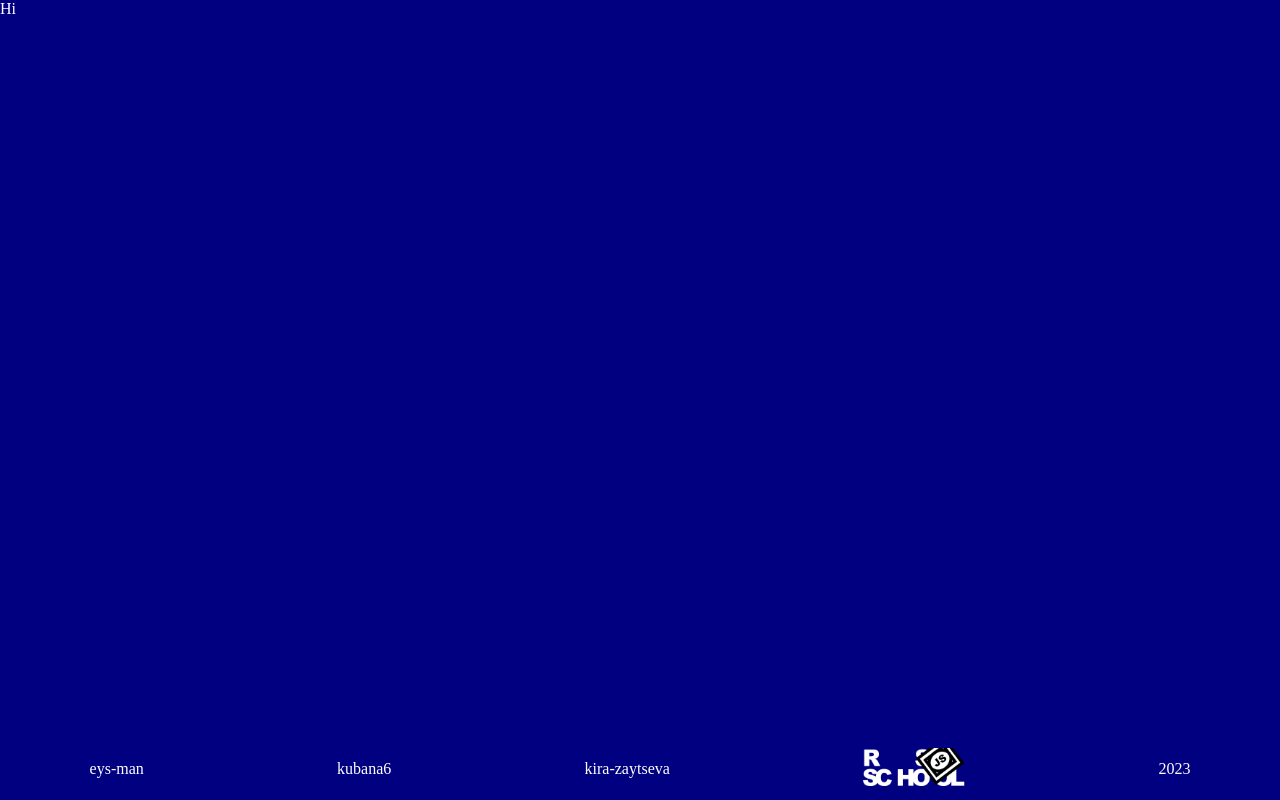
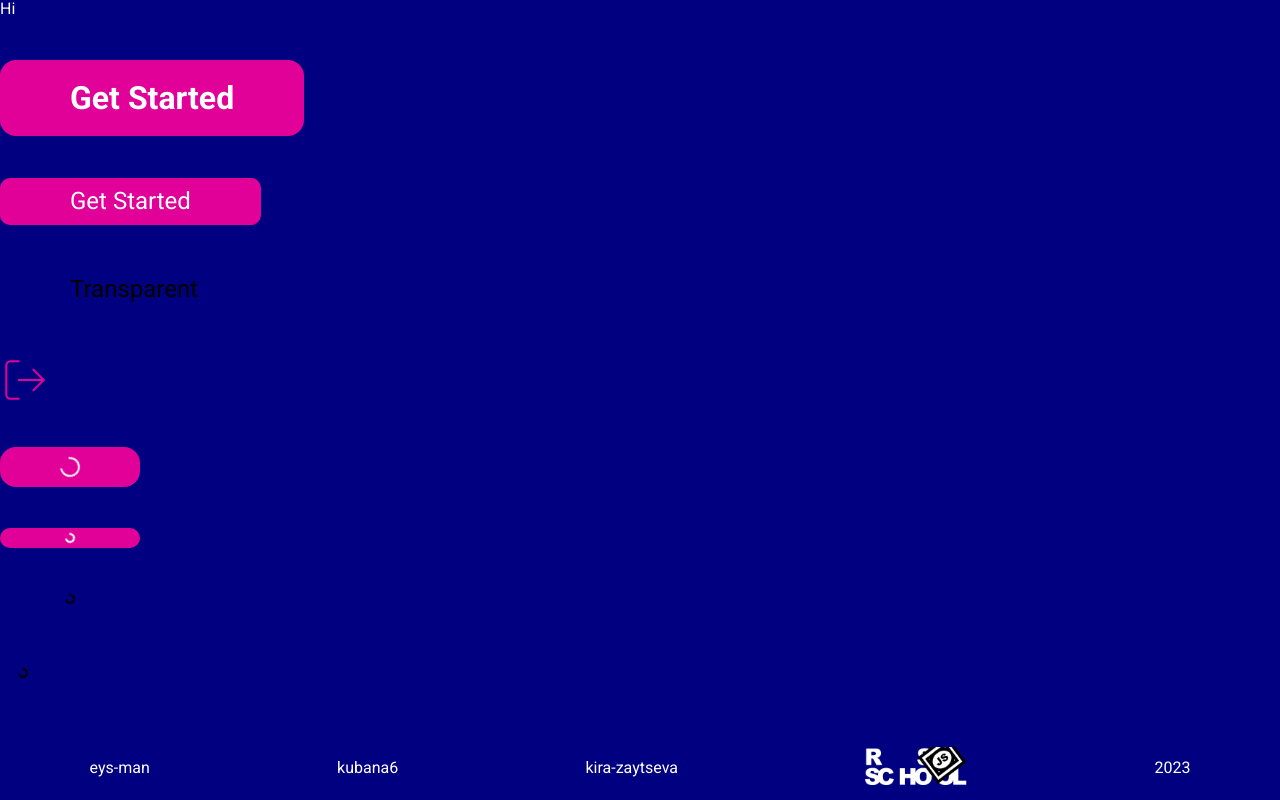
Before and after one commit to kira-zaytseva/graphiql-app, a Next.js app: page / in a window 1280 px wide. Built offline with nearby package versions, Linux system fonts and the light colour scheme.

Commit message:
refactor: refactor style

```diff
--- a/src/pages/style.scss
+++ b/src/assets/styles/global.scss
@@ -1,5 +1,4 @@
-@import './../assets/styles/variables.scss';
-@import './../assets/styles/normalize.css';
+@import './variables.scss';
 
 *,
 *::before,
@@ -8,10 +7,11 @@
 }
 
 body {
+  font-family: 'Roboto', sans-serif;
+  font-size: 1rem;
+  font-weight: 400;
   background-color: $mainBg;
   color: $white;
-  font-weight: 400;
-  font-size: 1rem;
   overflow-y: hidden;
 }
 
--- a/src/assets/styles/variables.scss
+++ b/src/assets/styles/variables.scss
@@ -4,3 +4,14 @@ $mainBg: #000080;
 $pink: #e10098;
 $red: #ff0000;
 $white: #fff;
+
+$spinner-animation: spinner-rotate 0.8s linear infinite;
+
+@keyframes spinner-rotate {
+  0% {
+    transform: translate(-50%, -50%) rotate(0deg);
+  }
+  100% {
+    transform: translate(-50%, -50%) rotate(360deg);
+  }
+}
--- a/src/components/Button/index.tsx
+++ b/src/components/Button/index.tsx
@@ -1,5 +1,5 @@
 import React, { MouseEventHandler } from 'react';
-import styles from './index.module.css';
+import styles from './style.module.scss';
 
 type ButtonProps = {
   onClick: MouseEventHandler<HTMLButtonElement>;
--- a/src/components/Button/index.module.css
+++ b/src/components/Button/style.module.scss
@@ -1,13 +1,17 @@
+@import './../../assets/styles/variables.scss';
+
 .button {
+  width: fit-content;
   position: relative;
   padding: 10px 70px;
   font-size: 24px;
   border-radius: 10px;
   border: 0;
   cursor: pointer;
-  background-color: var(--pink);
-  color: var(--white);
+  background-color: $pink;
+  color: $white;
   transition: opacity 0.3s ease;
+
 }
 
 .spinner {
@@ -17,10 +21,10 @@
   transform: translate(-50%, -50%);
   width: 10px;
   height: 10px;
-  border: 2px solid var(--white);
+  border: 2px solid $white;
   border-top-color: transparent;
   border-radius: 50%;
-  animation: var(--spinner-animation);
+  animation: $spinner-animation;
 }
 
 .button:hover {
@@ -52,15 +56,11 @@
 
 .transparent {
   background: transparent;
-  color: var(--black);
+  color: $black;
 }
 
-.transparent .spinner {
-  border: 2px solid var(--black);
+.transparent .spinner,
+.iconButton .spinner {
+  border: 2px solid $black;
   border-top-color: transparent;
 }
-
-.iconButton .spinner {
-  border: 2px solid var(--black);
-  border-top-color: transparent;
-}
--- a/src/pages/_app.tsx
+++ b/src/pages/_app.tsx
@@ -1,6 +1,8 @@
 import Head from 'next/head';
 import { AppProps } from 'next/app';
-import './style.scss';
+
+import '../assets/styles/normalize.css';
+import '../assets/styles/global.scss';
 
 const MyApp = ({ Component, pageProps }: AppProps): JSX.Element => {
   return (
--- /dev/null
+++ b/src/pages/_document.tsx
@@ -0,0 +1,20 @@
+import { Html, Head, Main, NextScript } from 'next/document';
+
+export default function Document() {
+  return (
+    <Html>
+      <Head>
+        <link rel="preconnect" href="https://fonts.googleapis.com"></link>
+        <link rel="preconnect" href="https://fonts.gstatic.com" crossOrigin=""></link>
+        <link
+          href="https://fonts.googleapis.com/css2?family=Roboto:ital,wght@0,400;0,700;1,400;1,700&display=swap"
+          rel="stylesheet"
+        ></link>
+      </Head>
+      <body>
+        <Main />
+        <NextScript />
+      </body>
+    </Html>
+  );
+}
--- a/src/pages/index.tsx
+++ b/src/pages/index.tsx
@@ -1,9 +1,90 @@
+import Button from '../components/Button';
 import Footer from '../components/Footer';
 
 const Home = (): JSX.Element => {
   return (
     <>
       <p>Hi</p>
+      <Button onClick={() => {}} size="large">
+        Get Started
+      </Button>
+      <Button onClick={() => {}} size="small">
+        Get Started
+      </Button>
+      <Button onClick={() => {}} size="small" isTransparent>
+        Transparent
+      </Button>
+      <Button onClick={() => {}} isIcon>
+        <svg
+          width="50"
+          height="50"
+          viewBox="0 0 50 50"
+          fill="none"
+          xmlns="http://www.w3.org/2000/svg"
+        >
+          <path
+            d="M18.75 43.75H10.4167C9.3116 43.75 8.25179 43.311 7.47039 42.5296C6.68899 41.7482 6.25 40.6884 6.25 39.5833V10.4167C6.25 9.3116 6.68899 8.25179 7.47039 7.47039C8.25179 6.68899 9.3116 6.25 10.4167 6.25H18.75"
+            stroke="#E10098"
+            strokeWidth="2"
+            strokeLinecap="round"
+            strokeLinejoin="round"
+          />
+          <path
+            d="M33.3333 35.4166L43.75 25L33.3333 14.5833"
+            stroke="#E10098"
+            strokeWidth="2"
+            strokeLinecap="round"
+            strokeLinejoin="round"
+          />
+          <path
+            d="M43.75 25H18.75"
+            stroke="#E10098"
+            strokeWidth="2"
+            strokeLinecap="round"
+            strokeLinejoin="round"
+          />
+        </svg>
+      </Button>
+      <Button onClick={() => {}} size="large" isLoading>
+        Get Started
+      </Button>
+      <Button onClick={() => {}} size="small" isLoading>
+        Get Started
+      </Button>
+      <Button onClick={() => {}} size="small" isTransparent isLoading>
+        Transparent
+      </Button>
+      <Button onClick={() => {}} isIcon isLoading>
+        <svg
+          width="50"
+          height="50"
+          viewBox="0 0 50 50"
+          fill="none"
+          xmlns="http://www.w3.org/2000/svg"
+        >
+          <path
+            d="M18.75 43.75H10.4167C9.3116 43.75 8.25179 43.311 7.47039 42.5296C6.68899 41.7482 6.25 40.6884 6.25 39.5833V10.4167C6.25 9.3116 6.68899 8.25179 7.47039 7.47039C8.25179 6.68899 9.3116 6.25 10.4167 6.25H18.75"
+            stroke="#E10098"
+            strokeWidth="2"
+            strokeLinecap="round"
+            strokeLinejoin="round"
+          />
+          <path
+            d="M33.3333 35.4166L43.75 25L33.3333 14.5833"
+            stroke="#E10098"
+            strokeWidth="2"
+            strokeLinecap="round"
+            strokeLinejoin="round"
+          />
+          <path
+            d="M43.75 25H18.75"
+            stroke="#E10098"
+            strokeWidth="2"
+            strokeLinecap="round"
+            strokeLinejoin="round"
+          />
+        </svg>
+      </Button>
       <Footer />
     </>
   );
```
Also changed, not shown: src/assets/styles/variables.css (deleted, +0 -18 lines), src/assets/styles/fonts/roboto-v30-latin-500.woff (deleted), src/assets/styles/fonts/roboto-v30-latin-500.woff2 (deleted), src/assets/styles/global.css (deleted).
